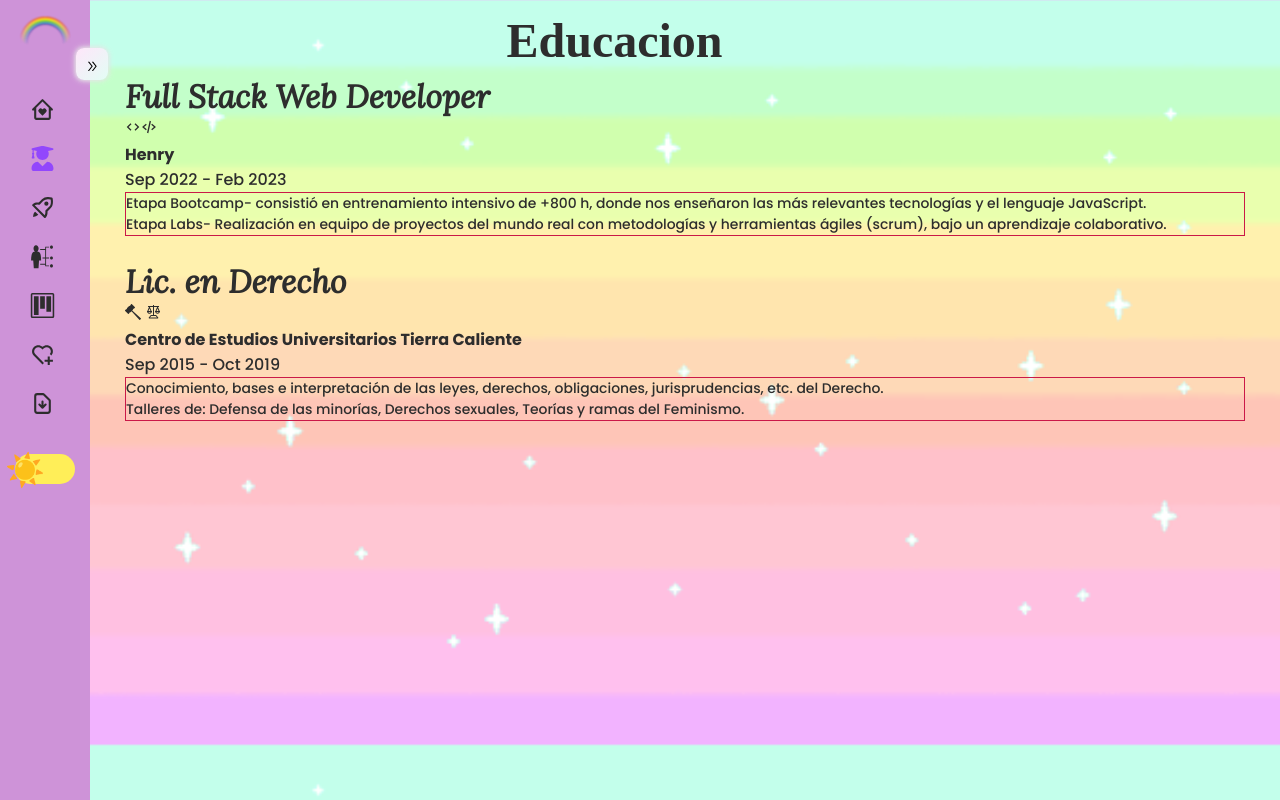
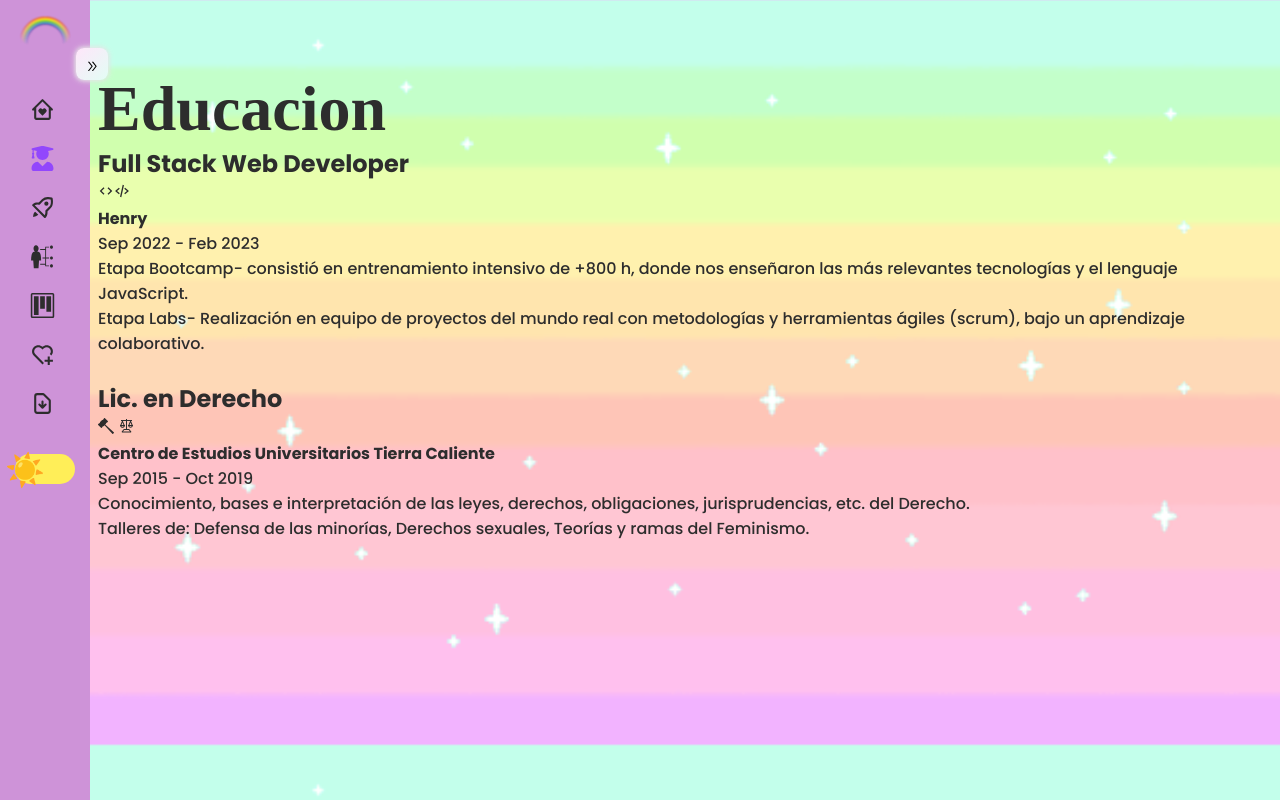
Before and after one commit to Lizhana/portfolio, a React (Vite) app in the folder portfolio/: page /educacion in a window 1280 px wide. Built offline with nearby package versions, Linux system fonts and the light colour scheme; a web font is replaced by a local one.

Commit message:
Resolviendo Estilos

```diff
--- a/portfolio/src/pages/Educacion.jsx
+++ b/portfolio/src/pages/Educacion.jsx
@@ -1,4 +1,4 @@
-import { Container} from '../styles/ContainerEx'
+import { Container} from '../styles/ContainerHome'
 import {BiCode, BiCodeAlt} from 'react-icons/bi'
 import {VscLaw} from 'react-icons/vsc'
 import {ImHammer2} from 'react-icons/im'
@@ -6,25 +6,25 @@ import {ImHammer2} from 'react-icons/im'
 
 function Educacion() {
   return (
-    <Container >
+    <Container>
 
-    <div className='ContainerEx' >
-    <h1 className='TitleEx' >Educacion</h1>
-    <div className='datesEx' >
+    <div className='containerHome' >
 
-       <h2 className='TitleE3'>Full Stack Web Developer</h2> < BiCode /><BiCodeAlt />
+    <div className='dates' >
+          <h1 className='TitleH' >Educacion</h1>
+       <h2 >Full Stack Web Developer</h2> < BiCode /><BiCodeAlt />
         <h4>Henry</h4>
                 <p>Sep 2022 - Feb 2023</p>
-          <div className='DivSubEx' >
+          <div className='.pHome1' >
         <p>Etapa Bootcamp- consistió en entrenamiento intensivo de +800 h, donde nos enseñaron las más relevantes tecnologías y el lenguaje JavaScript. </p>
         <p>Etapa Labs- Realización en equipo de proyectos del mundo real con metodologías y herramientas ágiles (scrum), bajo un aprendizaje colaborativo.</p>
         </div>
         <br />
-          <h2 className='TitleE3' >Lic. en Derecho</h2><ImHammer2 /> <VscLaw />
+          <h2  >Lic. en Derecho</h2><ImHammer2 /> <VscLaw />
         <h4>Centro de Estudios Universitarios Tierra Caliente</h4>
 
         <p>Sep 2015 - Oct 2019</p>
-        <div className='DivSubEx' >
+        <div className='.pHome1' >
         <p>Conocimiento, bases e interpretación de las leyes, derechos, obligaciones, jurisprudencias, etc. del Derecho.
         </p>
         <p>Talleres de: Defensa de las minorías, Derechos sexuales, Teorías y ramas del Feminismo. </p>
--- a/portfolio/src/styles/ContainerHome.jsx
+++ b/portfolio/src/styles/ContainerHome.jsx
@@ -15,7 +15,7 @@ color: ${(props) => props.theme.texto};
         display: flex;
     .dates{
         padding:0.5rem;
-        margin-top: 6rem;
+        margin-top: 4rem;
     .TitleH{
     font-family: 'Zeyada', cursive;
     font-size: ${(props)=> props.theme.fontxxxl};
```
